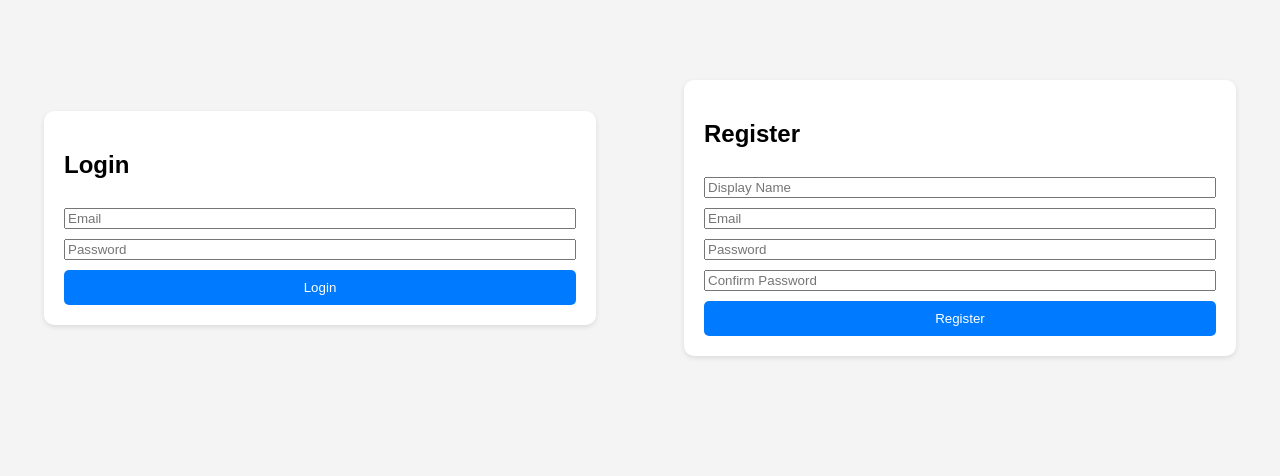
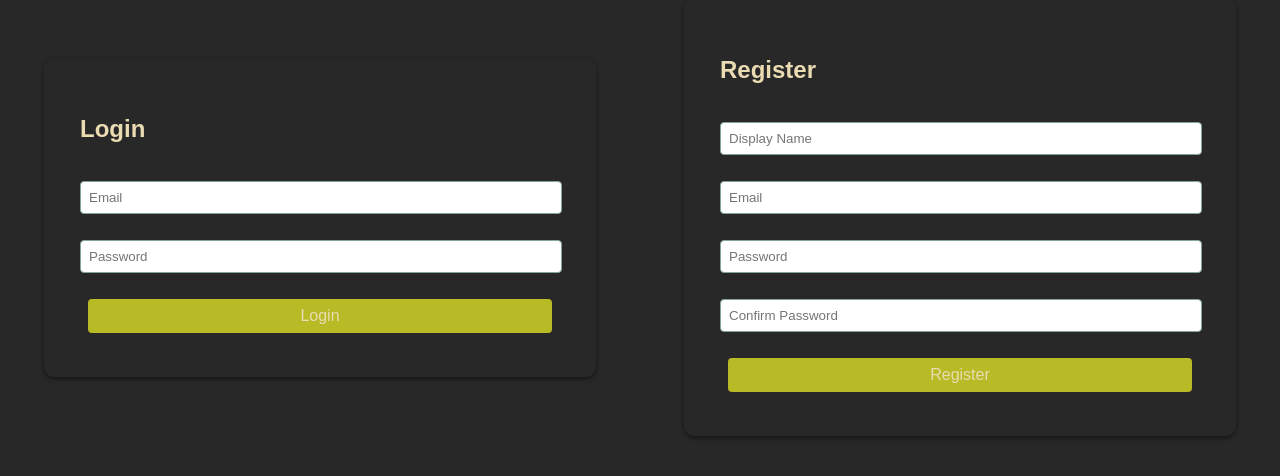
Before and after one commit to sharunkumar/Slopify, a React (Vite) app in the folder Slopify/: page / in a window 1280 px wide. Shown: the part 182-658 px from the top of the page. Built offline with nearby package versions, Linux system fonts and the light colour scheme.

Commit message:
i forgot what this was 🍆

```diff
--- a/Slopify/src/App.css
+++ /dev/null
@@ -1,116 +0,0 @@
-.logo.vite:hover {
-  filter: drop-shadow(0 0 2em #747bff);
-}
-
-.logo.react:hover {
-  filter: drop-shadow(0 0 2em #61dafb);
-}
-:root {
-  font-family: Inter, Avenir, Helvetica, Arial, sans-serif;
-  font-size: 16px;
-  line-height: 24px;
-  font-weight: 400;
-
-  color: #0f0f0f;
-  background-color: #f6f6f6;
-
-  font-synthesis: none;
-  text-rendering: optimizeLegibility;
-  -webkit-font-smoothing: antialiased;
-  -moz-osx-font-smoothing: grayscale;
-  -webkit-text-size-adjust: 100%;
-}
-
-.container {
-  margin: 0;
-  padding-top: 10vh;
-  display: flex;
-  flex-direction: column;
-  justify-content: center;
-  text-align: center;
-}
-
-.logo {
-  height: 6em;
-  padding: 1.5em;
-  will-change: filter;
-  transition: 0.75s;
-}
-
-.logo.tauri:hover {
-  filter: drop-shadow(0 0 2em #24c8db);
-}
-
-.row {
-  display: flex;
-  justify-content: center;
-}
-
-a {
-  font-weight: 500;
-  color: #646cff;
-  text-decoration: inherit;
-}
-
-a:hover {
-  color: #535bf2;
-}
-
-h1 {
-  text-align: center;
-}
-
-input,
-button {
-  border-radius: 8px;
-  border: 1px solid transparent;
-  padding: 0.6em 1.2em;
-  font-size: 1em;
-  font-weight: 500;
-  font-family: inherit;
-  color: #0f0f0f;
-  background-color: #ffffff;
-  transition: border-color 0.25s;
-  box-shadow: 0 2px 2px rgba(0, 0, 0, 0.2);
-}
-
-button {
-  cursor: pointer;
-}
-
-button:hover {
-  border-color: #396cd8;
-}
-button:active {
-  border-color: #396cd8;
-  background-color: #e8e8e8;
-}
-
-input,
-button {
-  outline: none;
-}
-
-#greet-input {
-  margin-right: 5px;
-}
-
-@media (prefers-color-scheme: dark) {
-  :root {
-    color: #f6f6f6;
-    background-color: #2f2f2f;
-  }
-
-  a:hover {
-    color: #24c8db;
-  }
-
-  input,
-  button {
-    color: #ffffff;
-    background-color: #0f0f0f98;
-  }
-  button:active {
-    background-color: #0f0f0f69;
-  }
-}
--- a/Slopify/src/App.jsx
+++ b/Slopify/src/App.jsx
@@ -3,15 +3,20 @@ import HomePage from "./pages/HomePage";
 import ChatPage from "./pages/ChatPage";
 import "./styles/global.css";
 
-function App() {
+export default function App() {
   return (
+    <div className="app" style={{ backgroundColor: "var(--bg-dark)" }}>
+      <main>
         <Router>
           <Routes>
             <Route path="/" element={<HomePage />} />
             <Route path="/chat" element={<ChatPage />} />
           </Routes>
         </Router>
+      </main>
+      <footer>
+        <p>Powered by Gruvbox</p>
+      </footer>
+    </div>
   );
 }
-
-export default App;
--- a/Slopify/src/styles/HomePage.css
+++ b/Slopify/src/styles/HomePage.css
@@ -3,15 +3,13 @@
   justify-content: space-around;
   align-items: center;
   height: 100vh;
-  background-color: #f4f4f4;
 }
 
 .form-container {
   width: 40%;
-  background-color: #fff;
   padding: 20px;
   border-radius: 10px;
-  box-shadow: 0 2px 5px rgba(0, 0, 0, 0.1);
+  box-shadow: 0 2px 5px rgba(0, 0, 0, 0.5);
 }
 
 form {
--- a/Slopify/src/styles/global.css
+++ b/Slopify/src/styles/global.css
@@ -1,17 +1,73 @@
+:root {
+  --bg-dark: #282828;
+  --bg-light: #ebdbb2;
+  --primary-dark: #b8bb26;
+  --primary-light: #fabd2f;
+  --accent-dark: #458588;
+  --accent-light: #83a598;
+  --text-dark: #ebdbb2;
+  --text-light: #282828;
+  --error: #fb4934;
+}
+
 body {
+  background-color: var(--bg-dark);
+  color: var(--text-dark);
   font-family: Arial, sans-serif;
   margin: 0;
   padding: 0;
-  background-color: #f4f4f4;
 }
 
-h1 {
-  color: #333;
+header {
+  background-color: var(--accent-dark);
+  color: var(--text-dark);
+  padding: 1rem;
+  text-align: center;
 }
 
-.container {
-  max-width: 800px;
-  margin: 0 auto;
-  padding: 20px;
+button {
+  background-color: var(--primary-dark);
+  color: var(--text-dark);
+  border: none;
+  padding: 0.5rem 1rem;
+  margin: 0.5rem;
+  cursor: pointer;
+  font-size: 1rem;
+  border-radius: 4px;
+}
+
+button:hover {
+  background-color: var(--primary-light);
+}
+
+input {
+  padding: 0.5rem;
+  margin: 0.5rem 0;
+  border: 1px solid var(--accent-light);
+  border-radius: 4px;
+  width: calc(100% - 1rem);
+}
+
+form {
+  margin: 1rem;
+}
+
+#chat-container {
+  background-color: var(--bg-light);
+  border: 1px solid var(--accent-light);
+  border-radius: 8px;
+  padding: 1rem;
+  height: 400px;
+  overflow-y: auto;
+}
+
+#chat-container p {
+  margin: 0.5rem 0;
+}
+
+footer {
   text-align: center;
+  padding: 1rem;
+  background-color: var(--bg-dark);
+  color: var(--text-light);
 }
```
Lines whose indentation alone changed are shown as unchanged.
